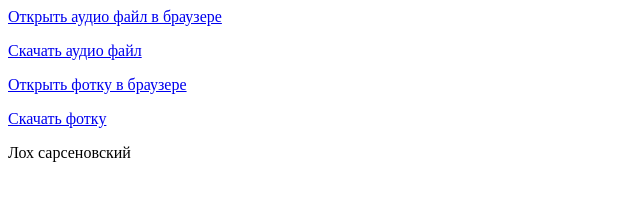
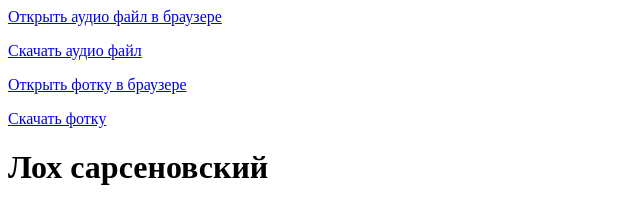
Before and after one commit to Dima31yt/seckret6676574.github.io, a plain HTML site: page index.html in a window 1280 px wide. Shown: the whole page, without its empty margins (0-640 px from the left). Drawn offline with Linux system fonts and the light colour scheme.

Commit message:
Update index.html

```diff
--- a/index.html
+++ b/index.html
@@ -3,6 +3,9 @@
   <meta charset="utf-8">
   <title>Сука за 10 минут сайт сделал збс</title>
  </head>
+ <head>
+<link rel="stylesheet" href="main.css">
+</head>
  <body>
   <p><a href="Сарсенов лох.wav">Открыть аудио файл в браузере</a>
   <p><a href="Сарсенов лох.wav" download>Скачать аудио файл</a>
@@ -12,6 +15,6 @@
   <p><a href="crypt_image (1).bmp" download>Скачать фотку</a>
 </body>
  <body>
-  <p><a>Лох сарсеновский</a></p>
+  <h1 class="headline">Лох сарсеновский</h1>
 </body>
 </html>
```
